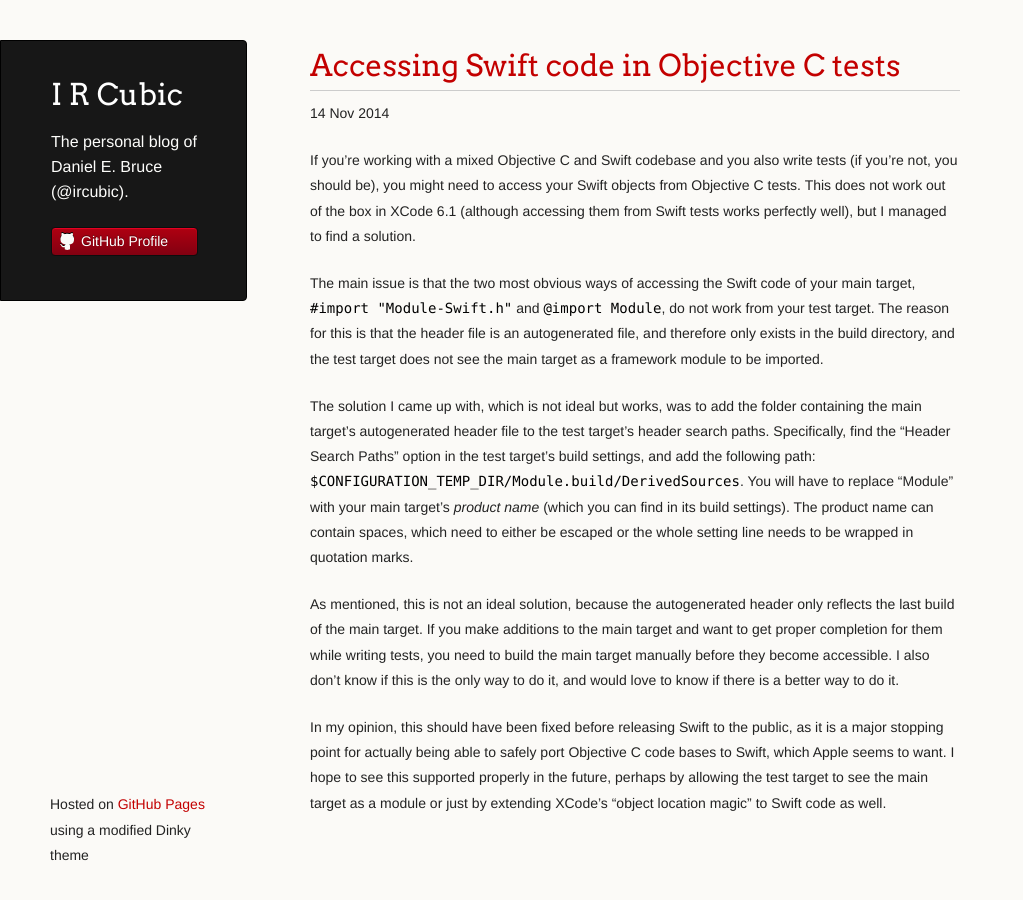
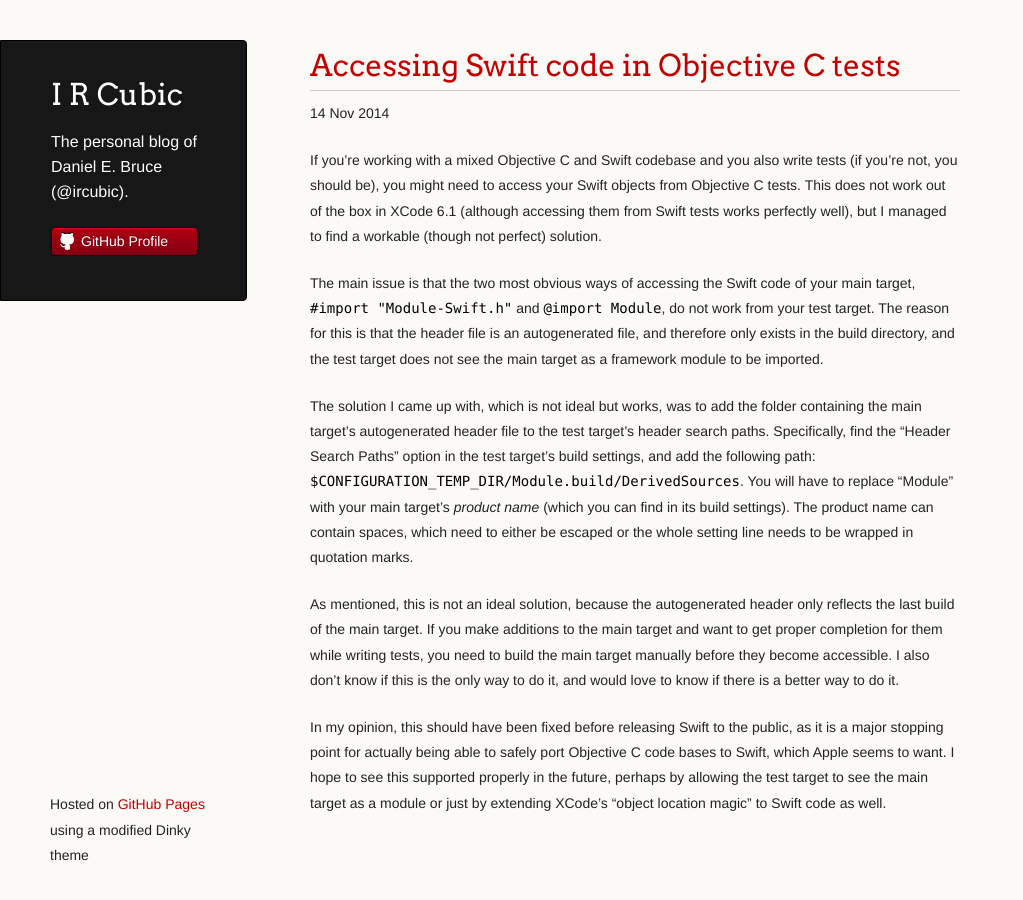
Before and after one commit to ircubic/ircubic.github.io, a Jekyll site: the page built from _posts/2014-11-14-accessing-swift-code-objc-tests.markdown, in a window 1280 px wide. Shown: the whole page, without its empty margins (0-1023 px from the left). Built offline with Jekyll 4.4.1, drawn with Linux system fonts in a browser that asks for light colours.

Commit message:
Minor rewording

```diff
--- a/_posts/2014-11-14-accessing-swift-code-objc-tests.markdown
+++ b/_posts/2014-11-14-accessing-swift-code-objc-tests.markdown
@@ -8,7 +8,7 @@ If you're working with a mixed Objective C and Swift codebase and you also
 write tests (if you're not, you should be), you might need to access your Swift
 objects from Objective C tests. This does not work out of the box in XCode 6.1
 (although accessing them from Swift tests works perfectly well), but I managed
-to find a solution.
+to find a workable (though not perfect) solution.
 
 The main issue is that the two most obvious ways of accessing the Swift code of
 your main target, `#import "Module-Swift.h"` and `@import Module`, do not work
```
